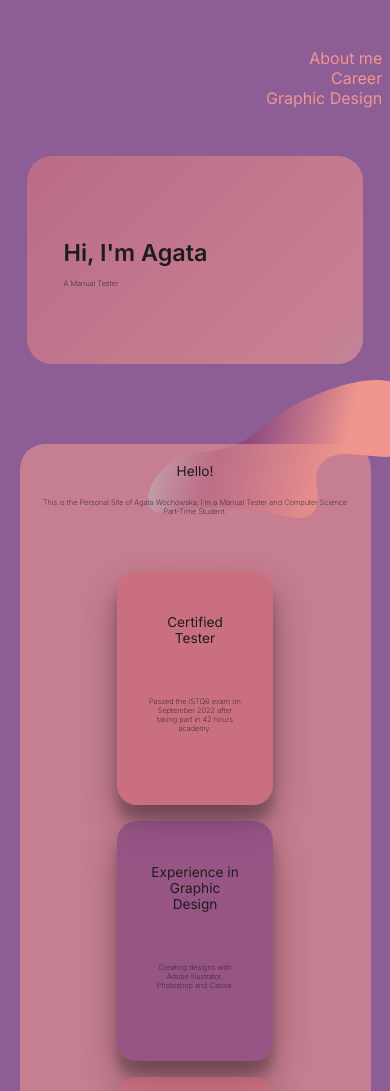
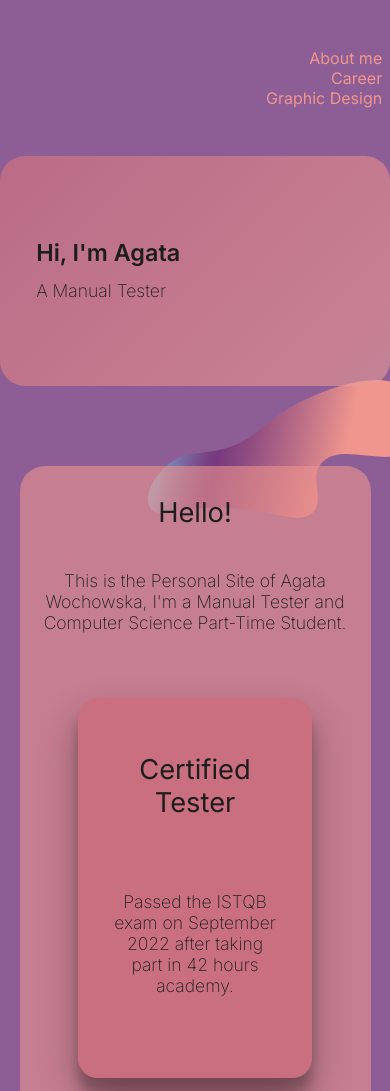
Before and after one commit to eris720/Portfolio, a plain HTML site: page index.html in a window 390 px wide. Shown: the top 1091 px of the page. Drawn offline with Linux system fonts and the light colour scheme.

Commit message:
Added media query

```diff
--- a/styles.css
+++ b/styles.css
@@ -233,7 +233,7 @@ footer {
     grid-auto-rows: 300px;
   }
   .card-group {
-    grid-template-columns: 40vw;
+    grid-template-columns: 60vw;
   }
   .navbar {
     flex-direction: column;
@@ -247,6 +247,7 @@ footer {
   .welcome {
     padding: 4rem 8vw;
     margin-top: 3rem;
+    margin-inline: 0;
   }
   .intro {
     margin-top: 5rem;
@@ -254,4 +255,10 @@ footer {
   footer {
     padding-bottom: 0;
   }
+  p {
+    font-size: 4.5vw;
+  }
+  h2 {
+    font-size: 7vw;
+  }
 }
```
